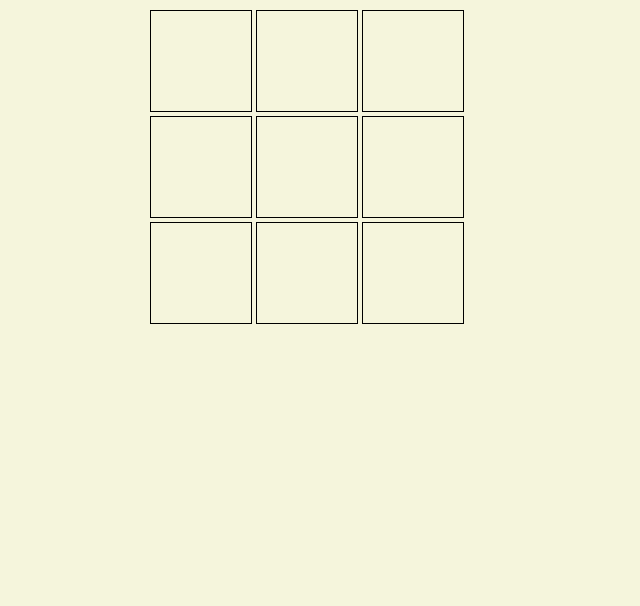
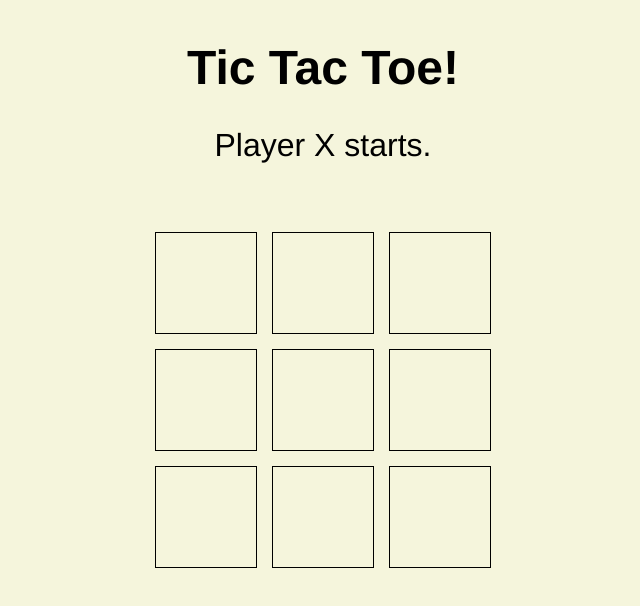
Before and after one commit to Dodomew/tictactoe, a website: page html_dev/index.html in a window 1280 px wide. Shown: the whole page, without its empty margins (317-957 px from the left). Drawn offline with Linux system fonts and the light colour scheme.

Commit message:
added visual html input to see whose turn it is. Styled the tiles and container.

```diff
--- a/html_dev/index.html
+++ b/html_dev/index.html
@@ -20,70 +20,17 @@
 
   <body>
 
-		<div class="tile-container" id="tile-container">
+		<header class="header-project-title">
 
-<!--
-			<div class="tile" id="tile-one"></div>
-			<div class="tile" id="tile-two"></div>
-			<div class="tile" id="tile-three"></div>
-			<div class="tile" id="tile-four"></div>
-			<div class="tile" id="tile-five"></div>
-			<div class="tile" id="tile-six"></div>
-			<div class="tile" id="tile-seven"></div>
-			<div class="tile" id="tile-eight"></div>
-			<div class="tile" id="tile-nine"></div>
--->
-		</div>
+			<h1>Tic Tac Toe!</h1>
 
-		<!--
+		</header>
 
-    <table>
+		<div class="tile-container" id="tile-container"></div>
 
-      <thead>
+		<div class="game-message" id="game-message">Player X starts.</div>
 
-        <tr>
-
-          <th></th>
-          <th></th>
-          <th></th>
-
-        </tr>
-
-        </thead>
-
-        <tbody>
-
-        <tr>
-
-          <td></td>
-          <td></td>
-          <td></td>
-
-        </tr>
-
-        <tr>
-
-          <td></td>
-          <td></td>
-          <td></td>
-
-        </tr>
-
-        <tr>
-
-        <td></td>
-        <td></td>
-        <td></td>
-
-        </tr>
-
-      </tbody>
-
-    </table>
-
-	-->
-
-	<script src ="js/tictactoe.js"></script>
+		<script src ="js/tictactoe.js"></script>
 
   </body>
 
--- a/html_dev/js/tictactoe.js
+++ b/html_dev/js/tictactoe.js
@@ -17,6 +17,7 @@
   var tileArray = [];
   var turnCounter = 0;
   var isWinner = false;
+  var gameMessage = document.getElementById("game-message");
 
   createTiles();
 
@@ -57,13 +58,15 @@
   {
     if(turnCounter % 2 == 0)
     {
-      console.log("It is X turn");
+      console.log("It is now O's turn");
       clickedElement.innerHTML = "X";
+      gameMessage.innerHTML = "It is now O's turn.";
     }
     else
     {
-      console.log("It is O turn");
+      console.log("It is now X's turn");
       clickedElement.innerHTML = "O";
+      gameMessage.innerHTML = "It is now X's turn.";
     }
     turnCounter++;
 
@@ -97,6 +100,7 @@
         if(firstTileInput === secondTileInput && secondTileInput === thirdTileInput)
         {
           console.log((firstTileInput) + strWinnerText);
+          gameMessage.innerHTML = firstTileInput + " has won the game!";
           isWinner = true;
           return;
         }
@@ -119,6 +123,7 @@
       if(firstTileInput === secondTileInput && secondTileInput === thirdTileInput)
       {
         console.log((firstTileInput) + strWinnerText);
+        gameMessage.innerHTML = firstTileInput + " has won the game!";
         isWinner = true;
         return;
       }
--- a/html_dev/scss/style.scss
+++ b/html_dev/scss/style.scss
@@ -5,24 +5,33 @@ body
   font-size: 67.5%;
 }
 
-td
+// http://stackoverflow.com/questions/618097/how-do-you-easily-horizontally-center-a-div-using-css
+.header-project-title
 {
-  padding: 1em 1.5em;
   text-align: center;
-  border: 1px solid black;
 }
 
-table
+h1
 {
-  border-collapse: collapse;
+  font-size: 3rem;
+  display: inline-block;
 }
 
 .tile-container
 {
   width: 350px;
   height: 350px;
+  position: absolute;
+  top: 0;
+  left: 0;
+  right: 0;
+  bottom: 0;
   margin: auto;
 
+  display: flex;
+  justify-content: space-around;
+  align-items: center;
+  flex-flow: row wrap;
 }
 
 .tile
@@ -37,3 +46,9 @@ table
   margin: 2px;
   font-size: 2rem;
 }
+
+.game-message
+{
+  text-align: center;
+  font-size: 2rem;
+}
```
Also changed, not shown: html_dev/css/style.css, 1 other file.
